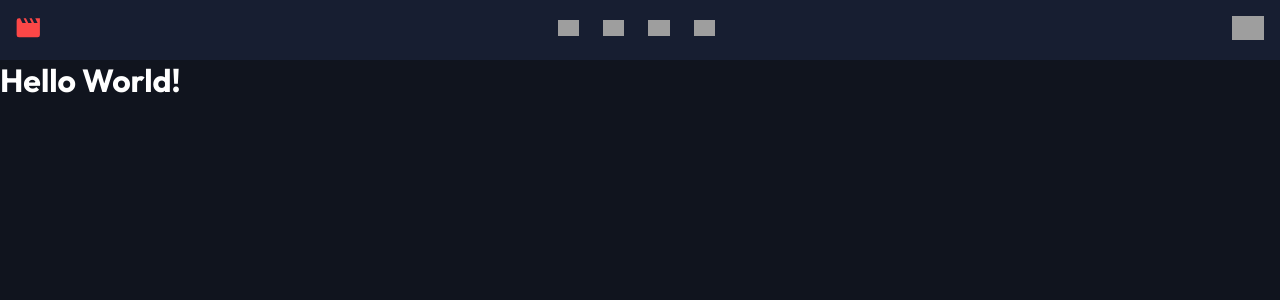
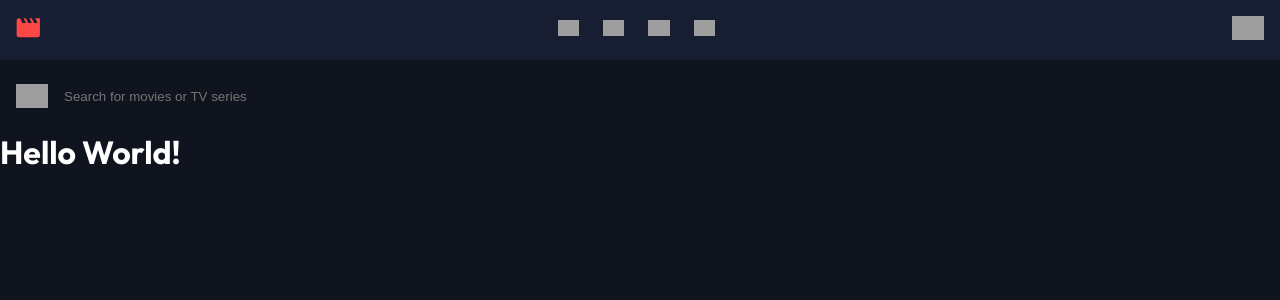
Before and after one commit to enrihg/entertainment-web-app, a React (Vite) app: page / in a window 1280 px wide. Shown: the top 300 px of the page. Built offline with nearby package versions, Linux system fonts and the light colour scheme; grey boxes are pictures that could not be loaded; the HTML template or start-up script is replaced by a standard one.

Commit message:
search component added

```diff
--- a/src/App.css
+++ b/src/App.css
@@ -13,12 +13,7 @@
   --ff-base: 'Outfit', sans-serif ;
 }
 
-@font-face {
-  font-family: 'Outfit';
-  src: url('./assets/fonts/Outfit-VariableFont_wght.ttf');
-}
-
-.app {
+#root {
   display: flex;
   flex-direction: column;
   width: 100%;
@@ -27,3 +22,8 @@
   background-color: var(--clr-900);
   color: var(--clr-100);
 }
+
+@font-face {
+  font-family: 'Outfit';
+  src: url('./assets/fonts/Outfit-VariableFont_wght.ttf');
+}
--- a/src/App.tsx
+++ b/src/App.tsx
@@ -1,15 +1,14 @@
 import './App.css'
-import Header from './components/Header'
+import Header from './components/Header/Header'
+import Main from './components/Main/Main'
 
 function App() {
 
   return (
-    <div className='app'>
+    <>
       <Header/>
-      <main>
-        <h1>Hello World!</h1>
-      </main>
-    </div>
+      <Main/>
+    </>
   )
 }
 
--- a/src/components/Header.tsx
+++ /dev/null
@@ -1,24 +0,0 @@
-import './Header.css'
-import logo from '../assets/logo.svg'
-import iconHome from '../assets/icon-nav-home.svg'
-import iconMovies from '../assets/icon-nav-movies.svg'
-import iconSeries from '../assets/icon-nav-tv-series.svg'
-import iconBookmark from '../assets/icon-nav-bookmark.svg'
-import avatar from '../assets/image-avatar.png'
-
-function Header() {
-    return (
-        <header className="header">
-            <a href="#"><img className='logo' src={logo} alt="logo" /></a>
-            <nav>
-                <a href="#"><img src={iconHome} alt="home" /></a>
-                <a href="#"><img src={iconMovies} alt="movies" /></a>
-                <a href="#"><img src={iconSeries} alt="series" /></a>
-                <a href="#"><img src={iconBookmark} alt="bookmark" /></a>
-            </nav>
-            <a href="#"><img className='avatar' src={avatar} alt="avatar" /></a>
-        </header>
-    )
-}
-
-export default Header
--- a/src/components/Header.css
+++ b/src/components/Header/Header.css
@@ -14,12 +14,13 @@
     height: 1.5rem;
 }
 
-.header nav {
+.navbar ul{
     display: flex;
     gap: 1.5rem;
     padding-block: 1.25rem;
+    list-style: none;
 }
 
-.header nav img {
+.navbar img {
     height: 1rem;
 }
--- /dev/null
+++ b/src/components/Header/Header.tsx
@@ -0,0 +1,26 @@
+import './Header.css'
+import logo from '../../assets/logo.svg'
+import iconHome from '../../assets/icon-nav-home.svg'
+import iconMovies from '../../assets/icon-nav-movies.svg'
+import iconSeries from '../../assets/icon-nav-tv-series.svg'
+import iconBookmark from '../../assets/icon-nav-bookmark.svg'
+import avatar from '../../assets/image-avatar.png'
+
+function Header() {
+    return (
+        <header className="header">
+            <a href="#"><img className='logo' src={logo} alt="logo" /></a>
+            <nav className='navbar'>
+                <ul>
+                    <li><a href="#"><img src={iconHome} alt="home" /></a></li>
+                    <li><a href="#"><img src={iconMovies} alt="movies" /></a></li>
+                    <li><a href="#"><img src={iconSeries} alt="series" /></a></li>
+                    <li><a href="#"><img src={iconBookmark} alt="bookmark" /></a></li>
+                </ul>
+            </nav>
+            <a href="#"><img className='avatar' src={avatar} alt="avatar" /></a>
+        </header>
+    )
+}
+
+export default Header
--- /dev/null
+++ b/src/components/Main/Main.tsx
@@ -0,0 +1,12 @@
+import Search from "../Search/Search"
+
+function Main() {
+    return (
+        <main>
+            <Search/>
+            <h1>Hello World!</h1>
+        </main>
+    )
+}
+
+export default Main
--- /dev/null
+++ b/src/components/Search/Search.css
@@ -0,0 +1,41 @@
+.search {
+    padding: 1.5rem 1rem;
+}
+
+.search form {
+    display: flex;
+    align-items: center;
+    gap: 1rem;
+}
+
+.search button {
+    background: none;
+    border: none;
+    height: 1.5rem;
+}
+
+.search button img {
+    height: 1.5rem;
+}
+
+/*Screen readers only*/
+.search label {
+    position: absolute;
+    width: 1px;
+    height: 1px;
+    padding: 0;
+    margin: -1px;
+    overflow: hidden;
+    clip-path: rect(0, 0, 0, 0);
+    white-space: nowrap;
+    border-width: 0;
+}
+
+.search input {
+    width: 100%;
+    background-color: var(--clr-900);
+    caret-color: var(--clr-primary);
+    color: var(--clr-100);
+    border: none;
+    outline: none;
+}
--- /dev/null
+++ b/src/components/Search/Search.tsx
@@ -0,0 +1,16 @@
+import './Search.css'
+import iconSearch from '../../assets/icon-search.svg'
+
+function Search() {
+    return (
+        <search className='search'>
+            <form action="#">
+                <button><img src={iconSearch} alt="search icon" /></button>
+                <label htmlFor="search-input">Search</label>
+                <input id="search-input" type="search" placeholder="Search for movies or TV series"/>
+            </form>
+        </search>
+    )
+}
+
+export default Search
```
